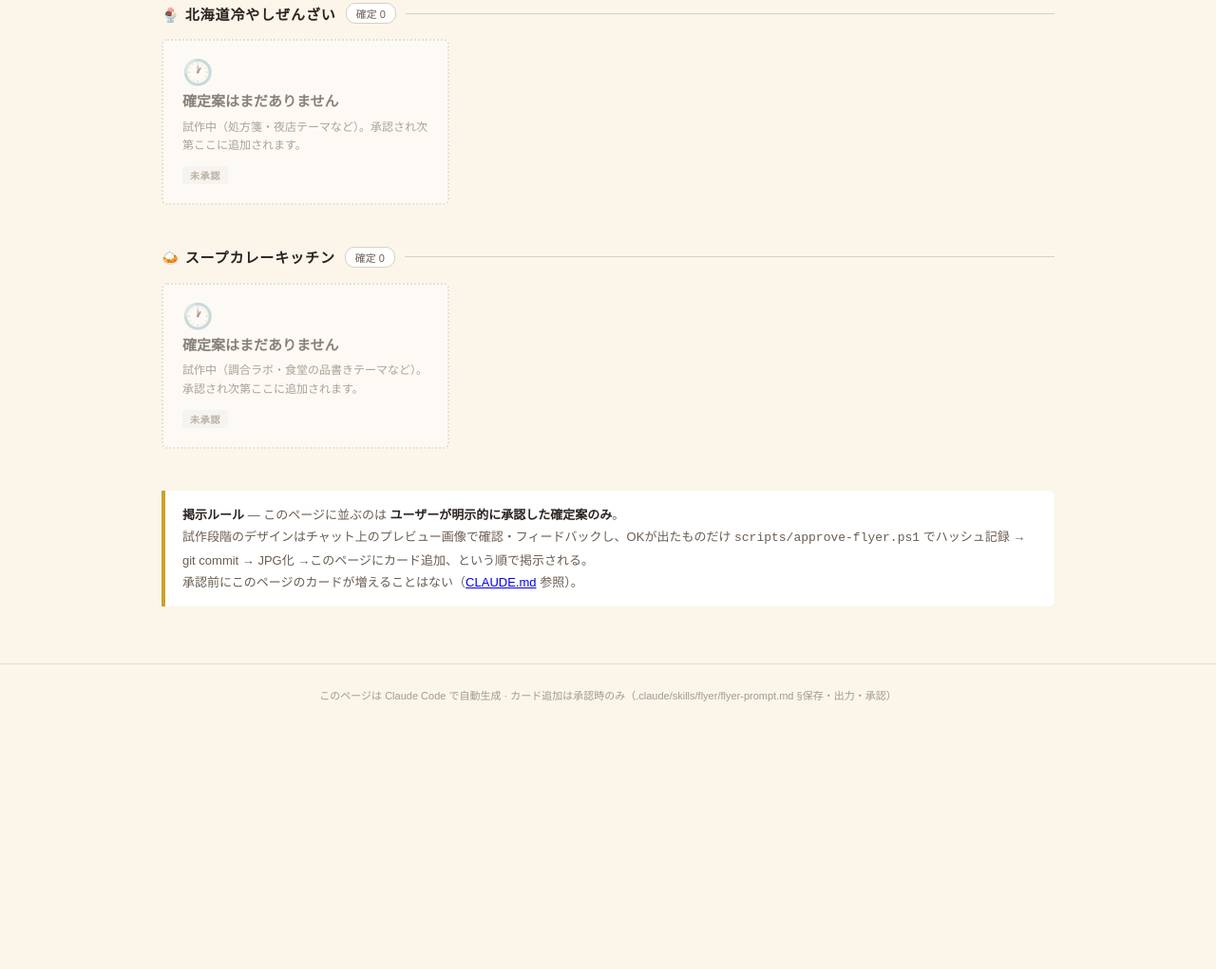
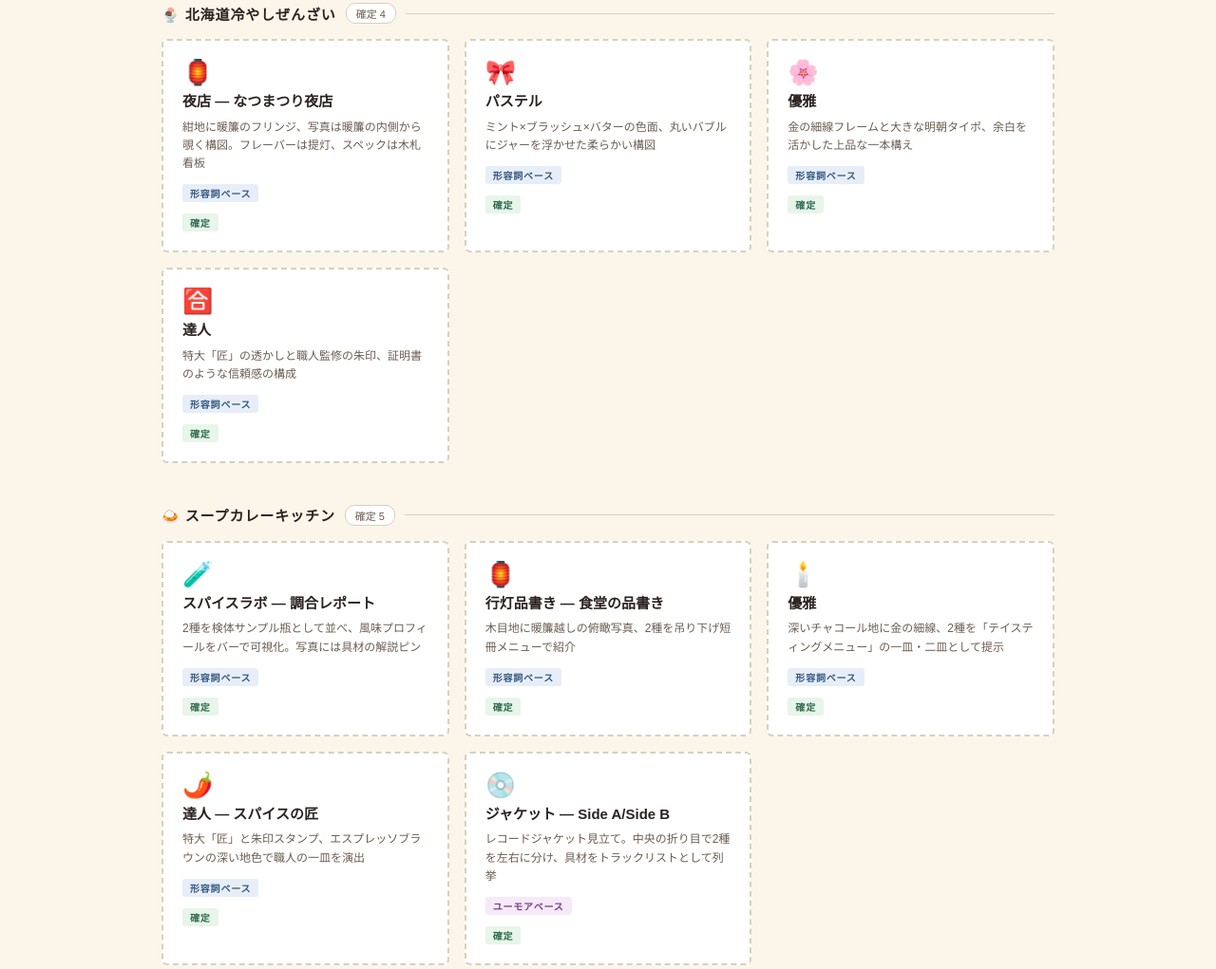
Before and after one commit to kabu-hotdog/gift, a website: page index.html in a window 1280 px wide. Shown: the part 129-1150 px from the top of the page at 95% size. Before the commit the page ends 893 px from the top, so only its background shows below. Drawn offline with Linux system fonts and the light colour scheme.

Commit message:
9案を承認・掲載：index.htmlに全カード追加、JPG納品、承認ハッシュ記録
Co-Authored-By: Claude Sonnet 5 <noreply@anthropic.com>

```diff
--- a/index.html
+++ b/index.html
@@ -145,6 +145,16 @@
     .tag-done  { background: #E8F5E9; color: var(--tag-green); }
     .tag-wip   { background: #FFF3E0; color: #BF6B00; }
     .tag-plan  { background: #F3F4F6; color: var(--tag-gray); }
+    .tag-adj   { background: #E7EEF8; color: #33587F; }
+    .tag-humor { background: #F6E9F8; color: #7A3C88; }
+
+    .subgroup-label {
+      font-size: 11px;
+      font-weight: 700;
+      letter-spacing: .1em;
+      color: var(--ink-lt);
+      margin: 18px 0 10px;
+    }
 
     .card.placeholder {
       border-style: dotted;
@@ -258,30 +268,81 @@
 
   <!-- =================== 北海道冷やしぜんざい =================== -->
   <div class="product-block">
-    <div class="product-label"><h2>🍨 北海道冷やしぜんざい</h2><span class="count">確定 0</span></div>
+    <div class="product-label"><h2>🍨 北海道冷やしぜんざい</h2><span class="count">確定 4</span></div>
     <div class="card-grid" id="flyers-zenzai">
       <!-- GENERATED_ZENZAI_START -->
-      <div class="card placeholder">
-        <div class="card-icon">🕐</div>
-        <div class="card-name">確定案はまだありません</div>
-        <div class="card-desc">試作中（処方箋・夜店テーマなど）。承認され次第ここに追加されます。</div>
-        <span class="card-tag tag-plan">未承認</span>
-      </div>
+      <a class="card" href="#" onclick="openLightbox('flyers/北海道冷やしぜんざい/形容詞ベース/夜店.jpg','夜店 — なつまつり夜店');return false;">
+        <div class="card-icon">🏮</div>
+        <div class="card-name">夜店 — なつまつり夜店</div>
+        <div class="card-desc">紺地に暖簾のフリンジ、写真は暖簾の内側から覗く構図。フレーバーは提灯、スペックは木札看板</div>
+        <span class="card-tag tag-adj">形容詞ベース</span>
+        <span class="card-tag tag-done">確定</span>
+      </a>
+      <a class="card" href="#" onclick="openLightbox('flyers/北海道冷やしぜんざい/形容詞ベース/パステル.jpg','パステル');return false;">
+        <div class="card-icon">🎀</div>
+        <div class="card-name">パステル</div>
+        <div class="card-desc">ミント×ブラッシュ×バターの色面、丸いバブルにジャーを浮かせた柔らかい構図</div>
+        <span class="card-tag tag-adj">形容詞ベース</span>
+        <span class="card-tag tag-done">確定</span>
+      </a>
+      <a class="card" href="#" onclick="openLightbox('flyers/北海道冷やしぜんざい/形容詞ベース/優雅.jpg','優雅');return false;">
+        <div class="card-icon">🌸</div>
+        <div class="card-name">優雅</div>
+        <div class="card-desc">金の細線フレームと大きな明朝タイポ、余白を活かした上品な一本構え</div>
+        <span class="card-tag tag-adj">形容詞ベース</span>
+        <span class="card-tag tag-done">確定</span>
+      </a>
+      <a class="card" href="#" onclick="openLightbox('flyers/北海道冷やしぜんざい/形容詞ベース/達人.jpg','達人');return false;">
+        <div class="card-icon">🈴</div>
+        <div class="card-name">達人</div>
+        <div class="card-desc">特大「匠」の透かしと職人監修の朱印、証明書のような信頼感の構成</div>
+        <span class="card-tag tag-adj">形容詞ベース</span>
+        <span class="card-tag tag-done">確定</span>
+      </a>
       <!-- GENERATED_ZENZAI_END -->
     </div>
   </div>
 
   <!-- =================== なないろキッチン スープカレー =================== -->
   <div class="product-block">
-    <div class="product-label"><h2>🍛 スープカレーキッチン</h2><span class="count">確定 0</span></div>
+    <div class="product-label"><h2>🍛 スープカレーキッチン</h2><span class="count">確定 5</span></div>
     <div class="card-grid" id="flyers-curry">
       <!-- GENERATED_CURRY_START -->
-      <div class="card placeholder">
-        <div class="card-icon">🕐</div>
-        <div class="card-name">確定案はまだありません</div>
-        <div class="card-desc">試作中（調合ラボ・食堂の品書きテーマなど）。承認され次第ここに追加されます。</div>
-        <span class="card-tag tag-plan">未承認</span>
-      </div>
+      <a class="card" href="#" onclick="openLightbox('flyers/なないろキッチン/形容詞ベース/スパイスラボ.jpg','スパイスラボ — 調合レポート');return false;">
+        <div class="card-icon">🧪</div>
+        <div class="card-name">スパイスラボ — 調合レポート</div>
+        <div class="card-desc">2種を検体サンプル瓶として並べ、風味プロフィールをバーで可視化。写真には具材の解説ピン</div>
+        <span class="card-tag tag-adj">形容詞ベース</span>
+        <span class="card-tag tag-done">確定</span>
+      </a>
+      <a class="card" href="#" onclick="openLightbox('flyers/なないろキッチン/形容詞ベース/行灯品書き.jpg','行灯品書き — 食堂の品書き');return false;">
+        <div class="card-icon">🏮</div>
+        <div class="card-name">行灯品書き — 食堂の品書き</div>
+        <div class="card-desc">木目地に暖簾越しの俯瞰写真、2種を吊り下げ短冊メニューで紹介</div>
+        <span class="card-tag tag-adj">形容詞ベース</span>
+        <span class="card-tag tag-done">確定</span>
+      </a>
+      <a class="card" href="#" onclick="openLightbox('flyers/なないろキッチン/形容詞ベース/優雅.jpg','優雅');return false;">
+        <div class="card-icon">🕯️</div>
+        <div class="card-name">優雅</div>
+        <div class="card-desc">深いチャコール地に金の細線、2種を「テイスティングメニュー」の一皿・二皿として提示</div>
+        <span class="card-tag tag-adj">形容詞ベース</span>
+        <span class="card-tag tag-done">確定</span>
+      </a>
+      <a class="card" href="#" onclick="openLightbox('flyers/なないろキッチン/形容詞ベース/達人.jpg','達人 — スパイスの匠');return false;">
+        <div class="card-icon">🌶️</div>
+        <div class="card-name">達人 — スパイスの匠</div>
+        <div class="card-desc">特大「匠」と朱印スタンプ、エスプレッソブラウンの深い地色で職人の一皿を演出</div>
+        <span class="card-tag tag-adj">形容詞ベース</span>
+        <span class="card-tag tag-done">確定</span>
+      </a>
+      <a class="card" href="#" onclick="openLightbox('flyers/なないろキッチン/ユーモアベース/ジャケット.jpg','ジャケット — Side A/Side B');return false;">
+        <div class="card-icon">💿</div>
+        <div class="card-name">ジャケット — Side A/Side B</div>
+        <div class="card-desc">レコードジャケット見立て。中央の折り目で2種を左右に分け、具材をトラックリストとして列挙</div>
+        <span class="card-tag tag-humor">ユーモアベース</span>
+        <span class="card-tag tag-done">確定</span>
+      </a>
       <!-- GENERATED_CURRY_END -->
     </div>
   </div>
```
Also changed, not shown: .claude/launch.json (added), flyers/なないろキッチン/ユーモアベース/.approved-hashes.json (added), flyers/なないろキッチン/ユーモアベース/ジャケット.jpg (added), flyers/なないろキッチン/形容詞ベース/.approved-hashes.json (added), flyers/なないろキッチン/形容詞ベース/スパイスラボ.jpg (added), flyers/なないろキッチン/形容詞ベース/優雅.jpg (added), flyers/なないろキッチン/形容詞ベース/行灯品書き.jpg (added), flyers/なないろキッチン/形容詞ベース/達人.jpg (added), flyers/北海道冷やしぜんざい/形容詞ベース/.approved-hashes.json (added), flyers/北海道冷やしぜんざい/形容詞ベース/パステル.jpg (added), flyers/北海道冷やしぜんざい/形容詞ベース/優雅.jpg (added), flyers/北海道冷やしぜんざい/形容詞ベース/夜店.jpg (added), flyers/北海道冷やしぜんざい/形容詞ベース/達人.jpg (added).
